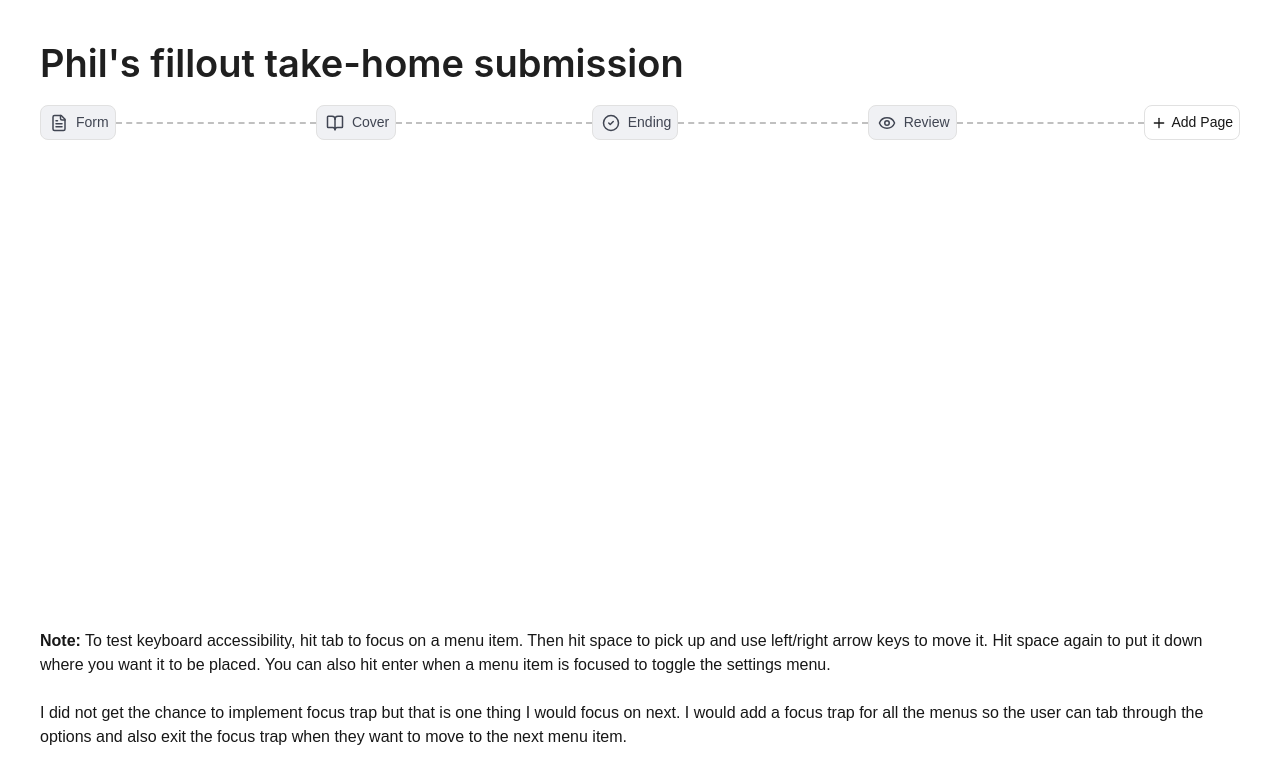
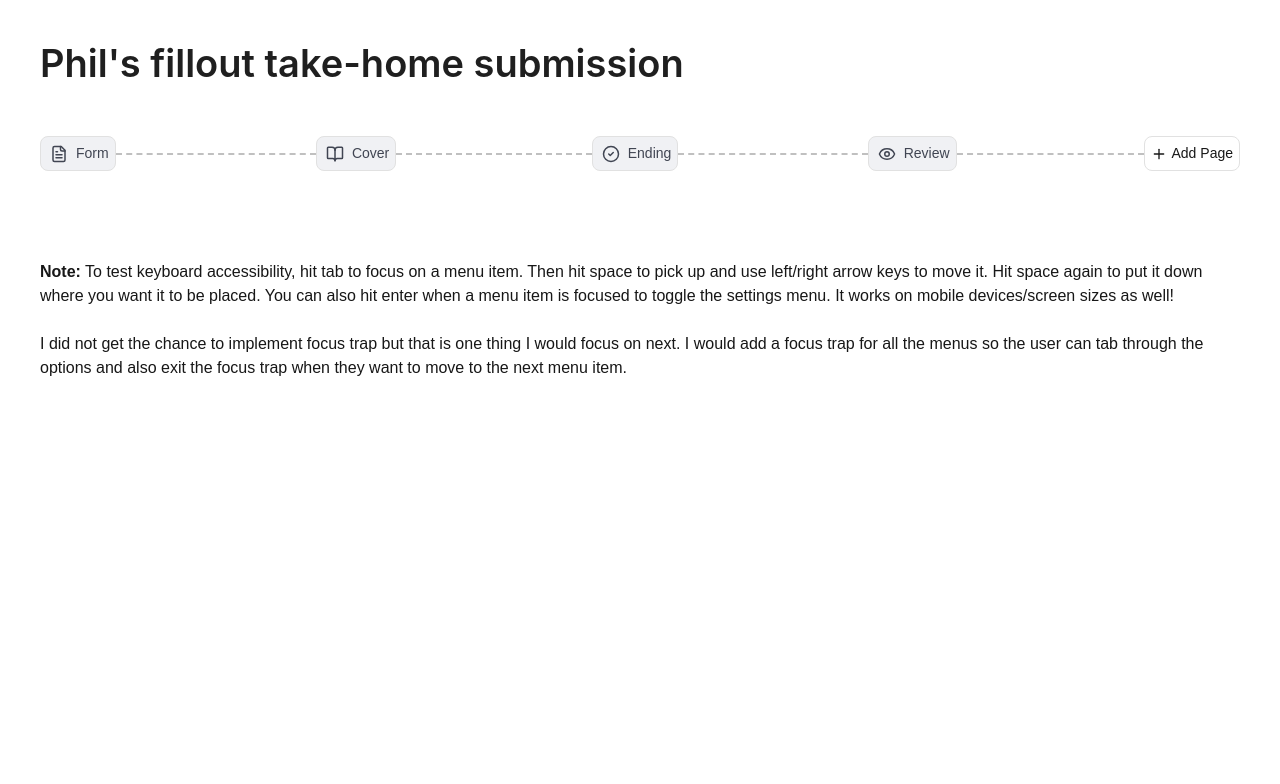
Before and after one commit to lihaojin/fillout-take-home, a Next.js app: page / in a window 1280 px wide. Shown: the top 784 px of the page. Built offline with nearby package versions, Linux system fonts and the light colour scheme.

Commit message:
chore: Add note for mobile

```diff
--- a/src/app/page.tsx
+++ b/src/app/page.tsx
@@ -7,6 +7,7 @@ import {
   formOptionsMap,
   FormPagesConfig,
 } from "@/components/FormPageMenu/FormPageMenuTypes";
+import useIsMobile from "@/hooks/useIsMobile";
 
 const { Title } = Typography;
 
@@ -22,11 +23,12 @@ export default function Home() {
   const [formPages, setFormPages] = useState<FormPagesConfig[]>(
     formPagesInitialState
   );
+  const isMobile = useIsMobile();
 
   return (
     <div className="p-10">
       <Title>Phil&apos;s fillout take-home submission</Title>
-      <div className="h-[500px]">
+      <div className={`${isMobile ? "h-[500px]" : "h-[100px] mt-[50px]"}`}>
         <FormPageMenu formPages={formPages} setFormPages={setFormPages} />
       </div>
       <p className="my-6">
@@ -34,7 +36,7 @@ export default function Home() {
         on a menu item. Then hit space to pick up and use left/right arrow keys
         to move it. Hit space again to put it down where you want it to be
         placed. You can also hit enter when a menu item is focused to toggle the
-        settings menu.
+        settings menu. It works on mobile devices/screen sizes as well!
       </p>
       <p>
         I did not get the chance to implement focus trap but that is one thing I
--- a/src/hooks/useIsMobile.ts
+++ b/src/hooks/useIsMobile.ts
@@ -2,16 +2,16 @@ import { useState, useEffect } from "react";
 
 function useIsMobile(breakpoint = 768) {
   const [isMobile, setIsMobile] = useState(
-    () => window.innerWidth <= breakpoint
+    () => window?.innerWidth <= breakpoint
   );
 
   useEffect(() => {
     const handleResize = () => {
-      setIsMobile(window.innerWidth <= breakpoint);
+      setIsMobile(window?.innerWidth <= breakpoint);
     };
 
-    window.addEventListener("resize", handleResize);
-    return () => window.removeEventListener("resize", handleResize);
+    window?.addEventListener("resize", handleResize);
+    return () => window?.removeEventListener("resize", handleResize);
   }, [breakpoint]);
 
   return isMobile;
```
